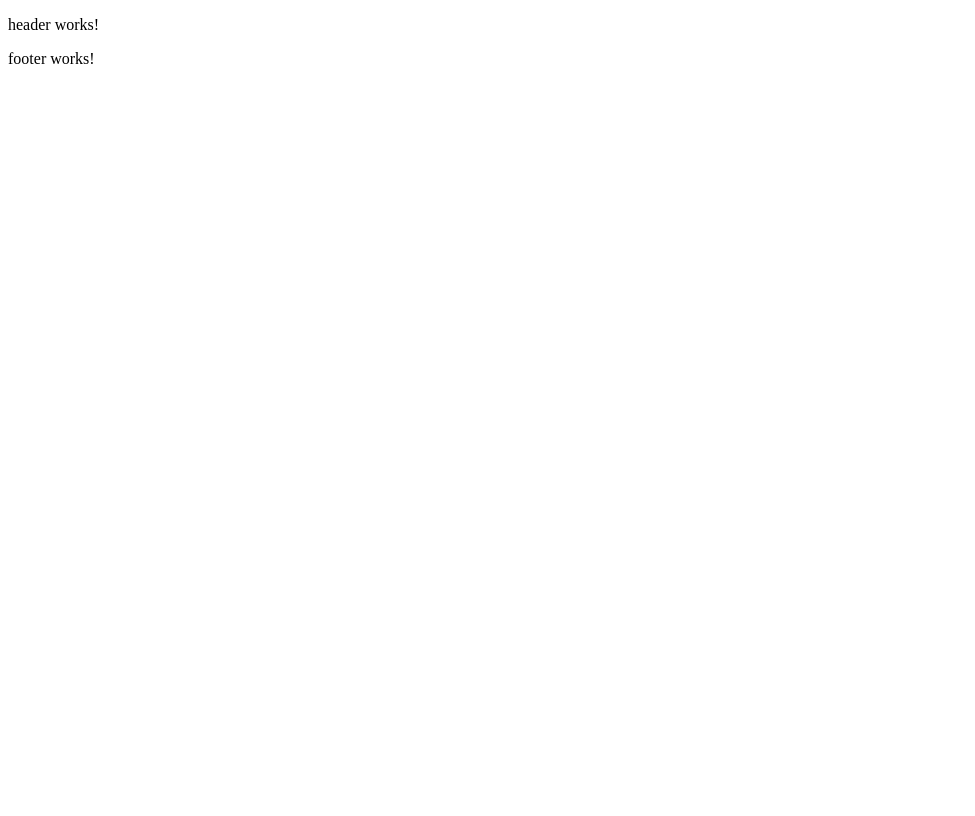
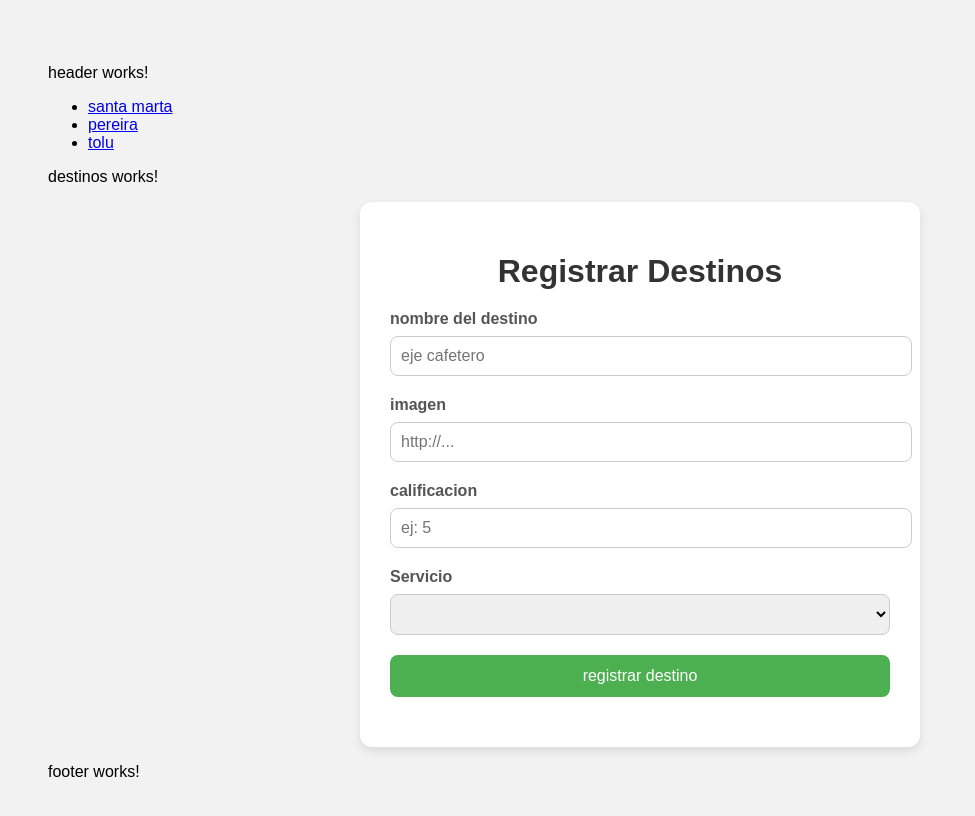
Before and after one commit to diegoamunoz/TuRutaLocal-Front, an Angular app: page /dashboard/destinos in a window 1280 px wide. Before the commit this address led to /. Shown: the top 816 px of the page, without its empty margins (0-975 px from the left). Built offline with nearby package versions, Linux system fonts and the light colour scheme.

Commit message:
creacion de html del formulario de creacion de destinos

```diff
--- a/src/app/app.routes.ts
+++ b/src/app/app.routes.ts
@@ -1,8 +1,9 @@
-import { Routes } from '@angular/router';
+import { RouterStateSnapshot, Routes } from '@angular/router';
 import { HomeComponent } from './pages/public/home/home.component';
 import { LoginComponent } from './pages/public/login/login.component';
 import { RegisterComponent } from './pages/public/register/register.component';
 import { ReservasComponent } from './pages/private/reservas/reservas.component';
+import { DestinosComponent } from './pages/private/destinos/destinos.component';
 
 
 export const routes: Routes = [
@@ -10,6 +11,7 @@ export const routes: Routes = [
     { path:'login', component: LoginComponent  },
     { path:'register', component: RegisterComponent  },
     { path:'reservas', component: ReservasComponent  },
+    { path:'dashboard/destinos', component: DestinosComponent},
     { path: '**', redirectTo: 'home' , pathMatch: 'full' },
     { path: '', redirectTo: 'home' , pathMatch: 'full' },
 ];
--- a/src/app/components/layout/header/header.component.html
+++ b/src/app/components/layout/header/header.component.html
@@ -1 +1,6 @@
 <p>header works!</p>
+<ul class = "destinos">
+    <li><a routerLink="dashboard/destinos">santa marta</a></li>
+    <li><a routerLink="dashboard/destinos">pereira</a></li>
+    <li><a routerLink="dashboard/destinos">tolu</a></li>
+</ul>
--- a/src/app/components/layout/header/header.component.ts
+++ b/src/app/components/layout/header/header.component.ts
@@ -1,8 +1,9 @@
 import { Component } from '@angular/core';
+import { RouterLink } from '@angular/router';
 
 @Component({
   selector: 'app-header',
-  imports: [],
+  imports: [RouterLink],
   templateUrl: './header.component.html',
   styleUrl: './header.component.css'
 })
--- /dev/null
+++ b/src/app/pages/private/destinos/destinos.component.html
@@ -0,0 +1,29 @@
+<p>destinos works!</p>
+<form [formGroup]="formData" class="form form-destinos">
+    <h1>Registrar Destinos</h1>
+    <div class="field">
+        <label for="destino-name">nombre del destino</label>
+        <input type="text" formControlName="name" value="" placeholder="eje cafetero" id="destino-name">
+    </div>
+    <div class="field">
+        <label for="destino-urlimage">imagen</label>
+        <input type="text" formControlName="urlimage" value="" placeholder="http://..." id="destino-urlimage">
+    </div>
+    <div class="field">
+        <label for="calificacion">calificacion</label>
+        <input type="number" formControlName="feedback" value="" placeholder="ej: 5" id="calificacion">
+    </div>
+    <div class="field">
+        <label for="">Servicio</label>
+        <select formControlName="services" id="">
+            <option value="">seleccione</option>
+            <option value="">tour por el Eje cafetero</option>
+            <option value="">tour san andres islas</option>
+            <option value="">tour tolu</option>
+            <option value="">paasadia nevado del cocuy</option>
+        </select>
+    </div>
+    <div class="field">
+        <button>registrar destino</button>
+    </div>
+</form>
--- /dev/null
+++ b/src/app/pages/private/destinos/destinos.component.ts
@@ -0,0 +1,23 @@
+import { Component } from '@angular/core';
+import { FormControl, FormGroup, ReactiveFormsModule } from '@angular/forms';
+
+
+@Component({
+  selector: 'app-destinos',
+  imports: [ ReactiveFormsModule ],
+  templateUrl: './destinos.component.html',
+  styleUrl: './destinos.component.css'
+})
+export class DestinosComponent {
+  formData!: FormGroup;
+
+  constructor(){
+    this.formData = new FormGroup({
+      name: new FormControl (),
+      urlimage: new FormControl (),
+      feedback: new FormControl (),
+      services: new FormControl ()
+    });
+  }
+
+}
--- a/src/styles.css
+++ b/src/styles.css
@@ -1 +1,67 @@
 /* You can add global styles to this file, and also import other style files */
+/* Estilos para el formulario de destinos */
+body {
+    font-family: Arial, sans-serif;
+    background-color: #f2f2f2;
+    padding: 40px;
+}
+
+form {
+    background-color: #ffffff;
+    padding: 30px;
+    max-width: 500px;
+    margin: auto;
+    border-radius: 12px;
+    box-shadow: 0 4px 10px rgba(0, 0, 0, 0.1);
+}
+
+h1 {
+    text-align: center;
+    color: #333333;
+    margin-bottom: 20px;
+}
+
+.field {
+    margin-bottom: 20px;
+}
+
+label {
+    display: block;
+    margin-bottom: 8px;
+    font-weight: bold;
+    color: #555555;
+}
+
+input[type="text"],
+input[type="number"],
+select {
+    width: 100%;
+    padding: 10px;
+    border: 1px solid #cccccc;
+    border-radius: 8px;
+    font-size: 16px;
+    transition: border-color 0.3s;
+}
+
+input[type="text"]:focus,
+input[type="number"]:focus,
+select:focus {
+    border-color: #4CAF50;
+    outline: none;
+}
+
+button {
+    width: 100%;
+    padding: 12px;
+    background-color: #4CAF50;
+    color: white;
+    font-size: 16px;
+    border: none;
+    border-radius: 8px;
+    cursor: pointer;
+    transition: background-color 0.3s;
+}
+
+button:hover {
+    background-color: #45a049;
+}
```
Also changed, not shown: src/app/pages/private/destinos/destinos.component.css (added), 1 other file (tests, documents, lock files or other folders).
